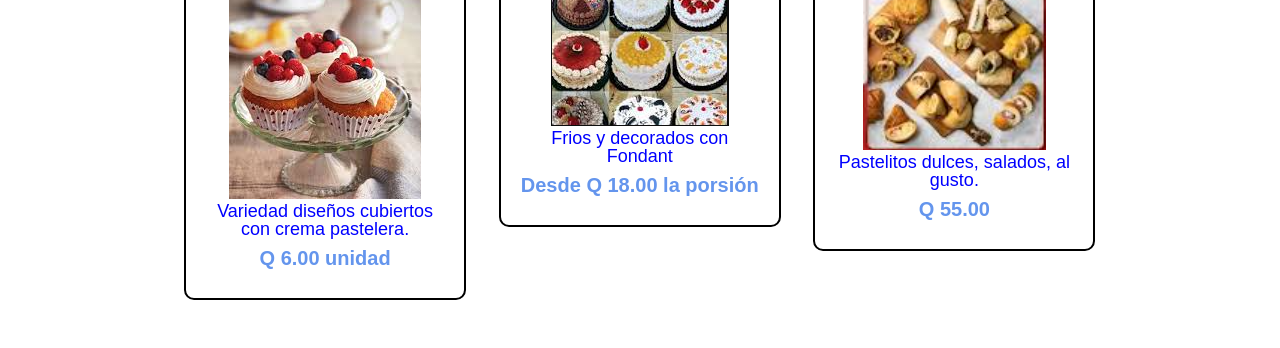
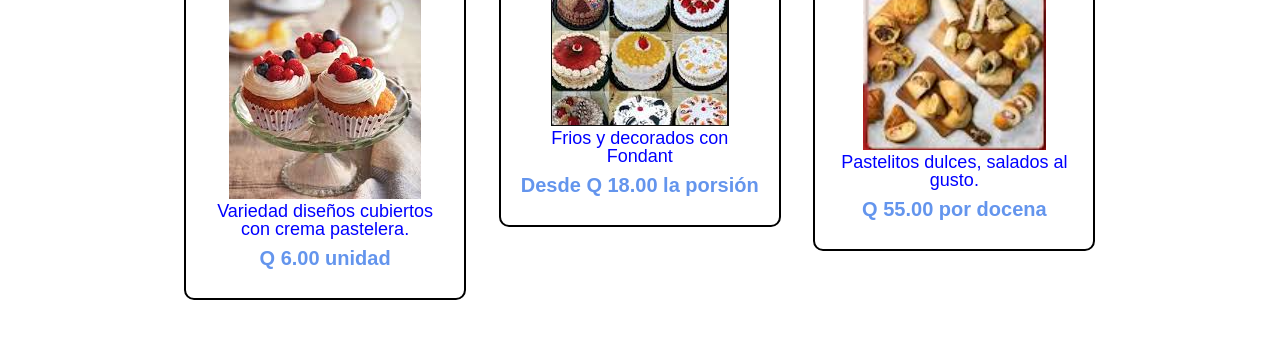
Before and after one commit to Mlunam/LunasBakery, a plain HTML site: page productos.html in a window 1280 px wide. Shown: the part 343-691 px from the top of the page. Drawn offline with Linux system fonts and the light colour scheme.

Commit message:
Update productos.html

```diff
--- a/productos.html
+++ b/productos.html
@@ -40,8 +40,8 @@
                 <li>
                     <h2>Antojitos</h2>
                     <img src="imagenes/Antojitos 2.png">
-                    <p class="producto-descripcion">Pastelitos dulces, salados, al gusto.</p>
-                    <p class="producto-precio">Q 55.00</p>
+                    <p class="producto-descripcion">Pastelitos dulces, salados al gusto.</p>
+                    <p class="producto-precio">Q 55.00 por docena</p>
                 </li>
             </ul>
 
```
